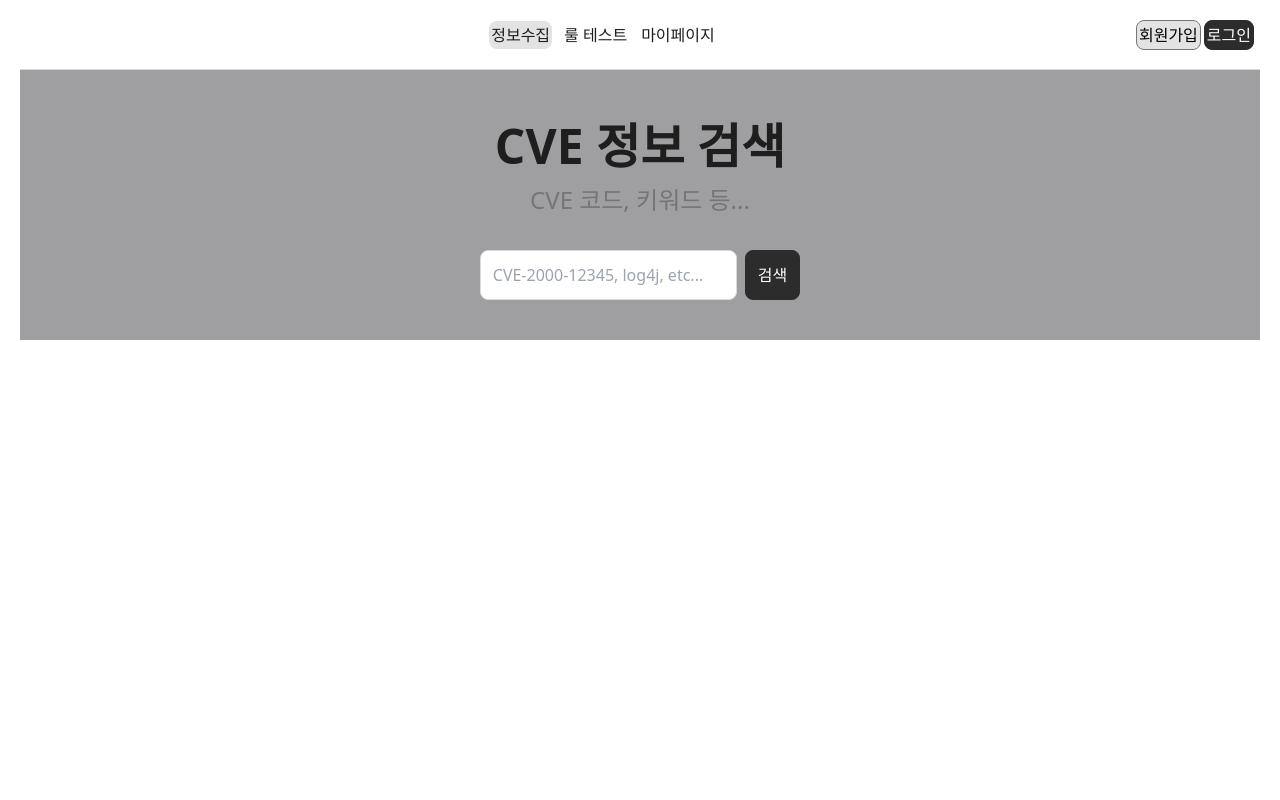
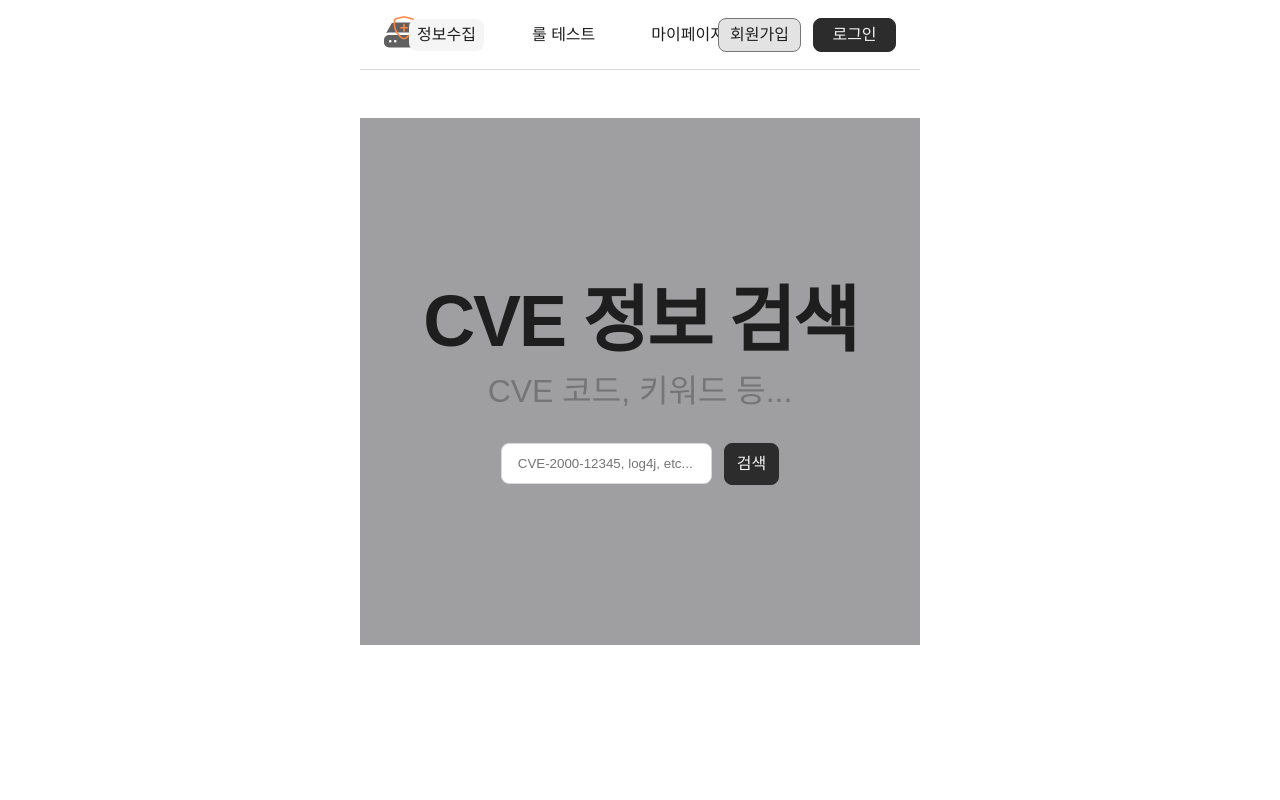
Before and after one commit to sdevel1029/ips_rule_advisor, a FastAPI app: page / in a window 1280 px wide. Run offline with FastAPI, Linux system fonts and the light colour scheme; some libraries are stand-ins or nearby versions.

Commit message:
정보수집 검색 페이지 동건님이 주신 파일로 수정

```diff
--- a/src/static/css/getinfo.css
+++ b/src/static/css/getinfo.css
@@ -1,147 +1,274 @@
-html, body {
+.layout-wrapper,
+.layout-wrapper * {
+  box-sizing: border-box;
+}
+.layout-wrapper {
+  background: #ffffff;
+  padding: 0rem var(--space-margin-sidemargin, 22.5rem) 0rem
+    var(--space-margin-sidemargin, 22.5rem);
   display: flex;
   flex-direction: column;
-    flex: 1;
+  gap: var(--space-margin-cmargin-s, 3rem);
+  align-items: center;
+  justify-content: flex-start;
+  position: relative;
+
+}
+.header {
+  background: var(--background-default-default, #ffffff);
+  border-style: solid;
+  border-color: var(--border-default-default, #d9d9d9);
+  border-width: 0rem 0rem 0.0625rem 0rem;
+  padding: 0rem 1.5rem 0rem 1.5rem;
+  display: flex;
+  flex-direction: row;
+  gap: 0rem;
+  align-items: center;
+  justify-content: flex-start;
+  flex-wrap: wrap;
+  align-content: center;
+  align-self: stretch;
+  flex-shrink: 0;
+  height: 4.375rem;
+  position: relative;
+  overflow: hidden;
+}
+.header-logo {
+  display: flex;
+  flex-direction: row;
+  gap: 1.5rem;
+  align-items: center;
+  justify-content: flex-start;
+  flex-shrink: 0;
+  position: relative;
+}
+.logo {
+  flex-shrink: 0;
+  width: var(--icon-large, 2.5rem);
+  height: var(--icon-large, 2.5rem);
+  position: relative;
+}
+.hdd-fill {
   width: 100%;
   height: 100%;
-    -webkit-font-smoothing: antialiased;
-    -moz-osx-font-smoothing: grayscale;
+  position: absolute;
+  right: 0%;
+  left: 0%;
+  bottom: 0%;
+  top: 0%;
+  overflow: visible;
 }
-
-  .container {
+.shield-plus {
+  width: 66.67%;
+  height: 66.67%;
+  position: absolute;
+  right: 16.67%;
+  left: 16.67%;
+  bottom: 33.33%;
+  top: 0%;
+  overflow: visible;
+}
+.header-nav {
+  display: flex;
+  flex-direction: row;
+  gap: var(--icon-large, 2.5rem);
+  align-items: center;
+  justify-content: center;
+  flex: 1;
+  position: relative;
+}
+.nav-item--active {
+  background: var(--background-brand-tertiary, #f5f5f5);
+  border-radius: var(--radius-200, 0.5rem);
+  padding: var(--space-200, 0.5rem);
+  display: flex;
+  flex-direction: row;
+  gap: var(--space-200, 0.5rem);
+  align-items: center;
+  justify-content: center;
+  flex-shrink: 0;
+  position: relative;
+}
+.item-text {
+  color: var(--text-brand-on-brand-secondary, #1e1e1e);
+  text-align: left;
+  font-family: var(
+    --single-line-body-base-font-family,
+    "Inter-Regular",
+    sans-serif
+  );
+  font-size: var(--single-line-body-base-font-size, 1rem);
+  line-height: var(--single-line-body-base-line-height, 100%);
+  font-weight: var(--single-line-body-base-font-weight, 400);
+  position: relative;
+  display: flex;
+  align-items: center;
+  justify-content: flex-start;
+}
+.nav-item {
+  border-radius: var(--radius-200, 0.5rem);
+  padding: var(--space-200, 0.5rem);
+  display: flex;
+  flex-direction: row;
+  gap: var(--space-200, 0.5rem);
+  align-items: center;
+  justify-content: center;
+  flex-shrink: 0;
+  position: relative;
+}
+.header-auth {
+  display: flex;
+  flex-direction: row;
+  gap: var(--space-300, 0.75rem);
+  align-items: center;
+  justify-content: flex-start;
+  flex-shrink: 0;
+  width: 11.125rem;
+  position: relative;
+}
+.auth__button-register {
+  background: var(--background-neutral-tertiary, #e3e3e3);
+  border-radius: var(--radius-200, 0.5rem);
+  border-style: solid;
+  border-color: var(--border-neutral-secondary, #767676);
+  border-width: 0.0625rem;
+  padding: var(--space-200, 0.5rem);
+  display: flex;
+  flex-direction: row;
+  gap: var(--space-200, 0.5rem);
+  align-items: center;
+  justify-content: center;
+  flex: 1;
+  position: relative;
+  overflow: hidden;
+}
+.text-button--neutral {
+  color: var(--text-default-default, #1e1e1e);
+  text-align: left;
+  font-family: var(
+    --single-line-body-basesl-font-family,
+    "Inter-Regular",
+    sans-serif
+  );
+  font-size: var(--single-line-body-basesl-font-size, 1rem);
+  line-height: var(--single-line-body-basesl-line-height, 100%);
+  font-weight: var(--single-line-body-basesl-font-weight, 400);
+  position: relative;
+}
+.auth__button-login {
+  background: var(--background-brand-default, #2c2c2c);
+  border-radius: var(--radius-200, 0.5rem);
+  border-style: solid;
+  border-color: var(--border-brand-default, #2c2c2c);
+  border-width: 0.0625rem;
+  padding: var(--space-200, 0.5rem);
+  display: flex;
+  flex-direction: row;
+  gap: var(--space-200, 0.5rem);
+  align-items: center;
+  justify-content: center;
+  flex: 1;
+  position: relative;
+  overflow: hidden;
+}
+.text-button--primary {
+  color: var(--text-brand-on-brand, #f5f5f5);
+  text-align: left;
+  font-family: var(
+    --single-line-body-basesl-font-family,
+    "Inter-Regular",
+    sans-serif
+  );
+  font-size: var(--single-line-body-basesl-font-size, 1rem);
+  line-height: var(--single-line-body-basesl-line-height, 100%);
+  font-weight: var(--single-line-body-basesl-font-weight, 400);
+  position: relative;
+}
+.content__search-form {
+  background: var(--color-grey, #9f9fa1);
+  padding: var(--space-4000, 10rem) var(--space-600, 1.5rem)
+    var(--space-4000, 10rem) var(--space-600, 1.5rem);
   display: flex;
   flex-direction: column;
-    justify-content: start;
-    align-items: start;
-    width: 100%;
-    max-width: 1920px;
-    height: auto;
-    min-height: 100vh;
-    overflow: hidden;
-    padding: 0 20px;
-    margin: 0 auto;
-    background-color: white;
+  gap: var(--space-800, 2rem);
+  align-items: center;
+  justify-content: center;
+  align-self: stretch;
+  flex-shrink: 0;
+  position: relative;
 }
-
-  .header {
-    display: flex;
-    justify-content: start;
-    align-items: center;
-    width: 100%;
-    height: 70px;
-    padding: 8px 6px;
-    background-color: white;
-    border-bottom: 1px solid #d9d9d9;
-  }
-
-  .menu {
-    display: flex;
-    justify-content: center;
-    align-items: center;
-    flex-grow: 1;
-    gap: 10px;
-  }
-
-  .menu-item {
-    padding: 2px;
-    border-radius: 8px;
-  }
-
-  .menu-item.active {
-    background-color: #e3e3e3;
-  }
-
-  .menu-item p {
-    margin: 0;
-    color: #1e1e1e;
-    font-size: 16px;
-  }
-
-  .auth-buttons {
-    display: flex;
-    justify-content: start;
-    align-items: center;
-    gap: 3px;
-  }
-
-  .signup-button,
-  .login-button {
-    display: flex;
-    justify-content: center;
-    align-items: center;
-    padding: 2px;
-    border-radius: 8px;
-    border: 1px solid #767676;
-  }
-
-  .signup-button {
-    background-color: #e3e3e3;
-  }
-
-  .login-button {
-    background-color: #2c2c2c;
-    border-color: #2c2c2c;
-    color: white;
-  }
-
-  .hero {
+.search-form__title-group {
   display: flex;
   flex-direction: column;
+  gap: var(--space-200, 0.5rem);
+  align-items: center;
+  justify-content: flex-start;
+  flex-shrink: 0;
+  position: relative;
+}
+.search-form__title {
+  color: var(--text-default-default, #1e1e1e);
+  text-align: center;
+  font-family: var(--title-hero-font-family, "Inter-Bold", sans-serif);
+  font-size: var(--title-hero-font-size, 4.5rem);
+  line-height: var(--title-hero-line-height, 120%);
+  letter-spacing: var(--title-hero-letter-spacing, -0.03em);
+  font-weight: var(--title-hero-font-weight, 700);
+  position: relative;
+  align-self: stretch;
+}
+.search-form__subtitle {
+  color: var(--text-default-secondary, #757575);
+  text-align: center;
+  font-family: var(--subtitle-font-family, "Inter-Regular", sans-serif);
+  font-size: var(--subtitle-font-size, 2rem);
+  line-height: var(--subtitle-line-height, 120%);
+  font-weight: var(--subtitle-font-weight, 400);
+  position: relative;
+  align-self: stretch;
+  display: flex;
+  align-items: center;
   justify-content: center;
+}
+.search-form__input-group {
+  display: flex;
+  flex-direction: row;
+  gap: var(--space-300, 0.75rem);
+  align-items: flex-start;
+  justify-content: flex-start;
+  flex-shrink: 0;
+  position: relative;
+}
+.search-form__input {
+  background: var(--background-default-default, #ffffff);
+  border-radius: var(--radius-200, 0.5rem);
+  border-style: solid;
+  border-color: var(--border-default-default, #d9d9d9);
+  border-width: 0.0625rem;
+  padding: var(--space-300, 0.75rem) var(--space-400, 1rem)
+    var(--space-300, 0.75rem) var(--space-400, 1rem);
+  display: flex;
+  flex-direction: row;
+  gap: 0rem;
   align-items: center;
-    width: 100%;
-    padding: 40px 6px;
-    background-color: #9f9fa1;
-    gap: 32px;
+  justify-content: flex-start;
+  flex-shrink: 0;
+  position: relative;
+  overflow: hidden;
 }
-
-  .hero-title {
-    text-align: center;
-    color: #1e1e1e;
-    font-size: 48px;
-    font-weight: bold;
+.button-search {
+  background: var(--background-brand-default, #2c2c2c);
+  border-radius: var(--radius-200, 0.5rem);
+  border-style: solid;
+  border-color: var(--border-brand-default, #2c2c2c);
+  border-width: 0.0625rem;
+  padding: var(--space-300, 0.75rem);
+  display: flex;
+  flex-direction: row;
+  gap: var(--space-200, 0.5rem);
+  align-items: center;
+  justify-content: center;
+  flex-shrink: 0;
+  position: relative;
+  overflow: hidden;
 }
-
-  .hero-subtitle {
-    text-align: center;
-    color: #757575;
-    font-size: 24px;
-  }
-
-  .search-box {
-    display: flex;
-    gap: 8px;
-  }
-
-  .search-input,
-  .search-button {
-    padding: 12px;
-    border-radius: 8px;
-  }
-
-  .search-input {
-    background-color: white;
-    border: 1px solid #d9d9d9;
-    color: #b3b3b3;
-  }
-
-  .search-button {
-    background-color: #2c2c2c;
-    border: 1px solid #2c2c2c;
-    color: white;
-  }
-
-  /* Responsive Design */
-  @media (max-width: 768px) {
-    .hero-title {
-      font-size: 32px;
-    }
-
-    .hero-subtitle {
-      font-size: 18px;
-    }
-
-    .search-box {
-      flex-direction: column;
-    }
-  }
--- a/src/templates/getinfo.html
+++ b/src/templates/getinfo.html
@@ -1,68 +1,71 @@
 <!DOCTYPE html>
-<html>
+<html lang="en">
 <head>
-  <meta charset="utf-8" />
-  <meta name="viewport" content="width=device-width, initial-scale=1.0" />
-  <title>CVE 정보 검색</title>
-  <script src="https://cdn.tailwindcss.com"></script>
-  <link rel="stylesheet" href="../static/css/getinfo.css" />
+  <meta charset="UTF-8">
+  <meta http-equiv="X-UA-Compatible" content="IE=edge">
+  <meta name="viewport" content="width=device-width, initial-scale=1.0">
+  <link rel="stylesheet" href="../static/css/vars.css">
+  <link rel="stylesheet" href="../static/css/getinfo.css">
+
+  <style>
+   a,
+   button,
+   input,
+   select,
+   h1,
+   h2,
+   h3,
+   h4,
+   h5,
+   * {
+       box-sizing: border-box;
+       margin: 0;
+       padding: 0;
+       border: none;
+       text-decoration: none;
+       background: none;
+
+       -webkit-font-smoothing: antialiased;
+   }
+
+   menu, ol, ul {
+       list-style-type: none;
+       margin: 0;
+       padding: 0;
+   }
+   </style>
+  <title>IPS Rule Advisor</title>
 </head>
 <body>
-  <div class="container">
-    <div class="header">
-      <div class="menu-item">
-        <svg
-          width="40"
-          height="40"
-          viewBox="0 0 40 40"
-          fill="none"
-          xmlns="http://www.w3.org/2000/svg"
-          class="w-10 h-10"
-          preserveAspectRatio="none"
-        >
-          <!-- SVG content here -->
-        </svg>
-      </div>
-      <div class="menu">
-        <div class="menu-item active">
-          <p>정보수집</p>
-        </div>
-        <div class="menu-item">
-          <p>룰 테스트</p>
-        </div>
-        <div class="menu-item">
-          <p>마이페이지</p>
+  <div class="layout-wrapper">
+    <header class="header">
+      <div class="header-logo">
+        <div class="logo">
+          <img class="hdd-fill" src="../static/pages/vectors/logo-hdd-fill0.svg" />
+          <img class="shield-plus" src="../static/pages/vectors/logo-shield-plus0.svg" />
         </div>
       </div>
-      <div class="auth-buttons">
-        <div class="signup-button">
-          <p>회원가입</p>
-        </div>
-        <div class="login-button">
-          <p>로그인</p>
-        </div>
+      <div class="header-nav">
+        <a class="nav-item--active item-text" href="">정보수집</a>
+        <a class="nav-item item-text" href="./auth_login.html">룰 테스트</a>
+        <a class="nav-item item-text" href="./auth_login.html">마이페이지</a>
       </div>
-    </div>
-    <div class="hero">
-      <div class="hero-content">
-        <p class="hero-title">CVE 정보 검색</p>
-        <p class="hero-subtitle">CVE 코드, 키워드 등...</p>
+      <div class="header-auth">
+        <button class="auth__button-register text-button--neutral">회원가입</button>
+        <button class="auth__button-login text-button--primary">로그인</button>
       </div>
-      <form id="cve-form" class="search-box" action="/getinfo" method="get">
-        <div class="search-input">
-          <input
-            type="text"
-            name="cve_code"
-            id="cve_code"
-            placeholder="CVE-2000-12345, log4j, etc..."
-            required
-          />
-        </div>
-        <div class="search-button">
-          <button type="submit">검색</button>
-        </div>
-      </form>
-    </div>
+    </header>
+    <form class="content__search-form" id="cve-form" action="/getinfo" method="get">
+      <div class="search-form__title-group">
+        <div class="search-form__title">CVE 정보 검색</div>
+        <div class="search-form__subtitle">CVE 코드, 키워드 등...</div>
+      </div>
+      <div class="search-form__input-group">
+          <input class="search-form__input" id="cve_code" name="cve_code" type="text"
+            placeholder="CVE-2000-12345, log4j, etc..." required />
+        <button class="button-search text-button--primary" type="submit">검색</button>
+      </div>
+    </form>
   </div>
 </body>
 </html>
```
Lines whose indentation alone changed are shown as unchanged.
